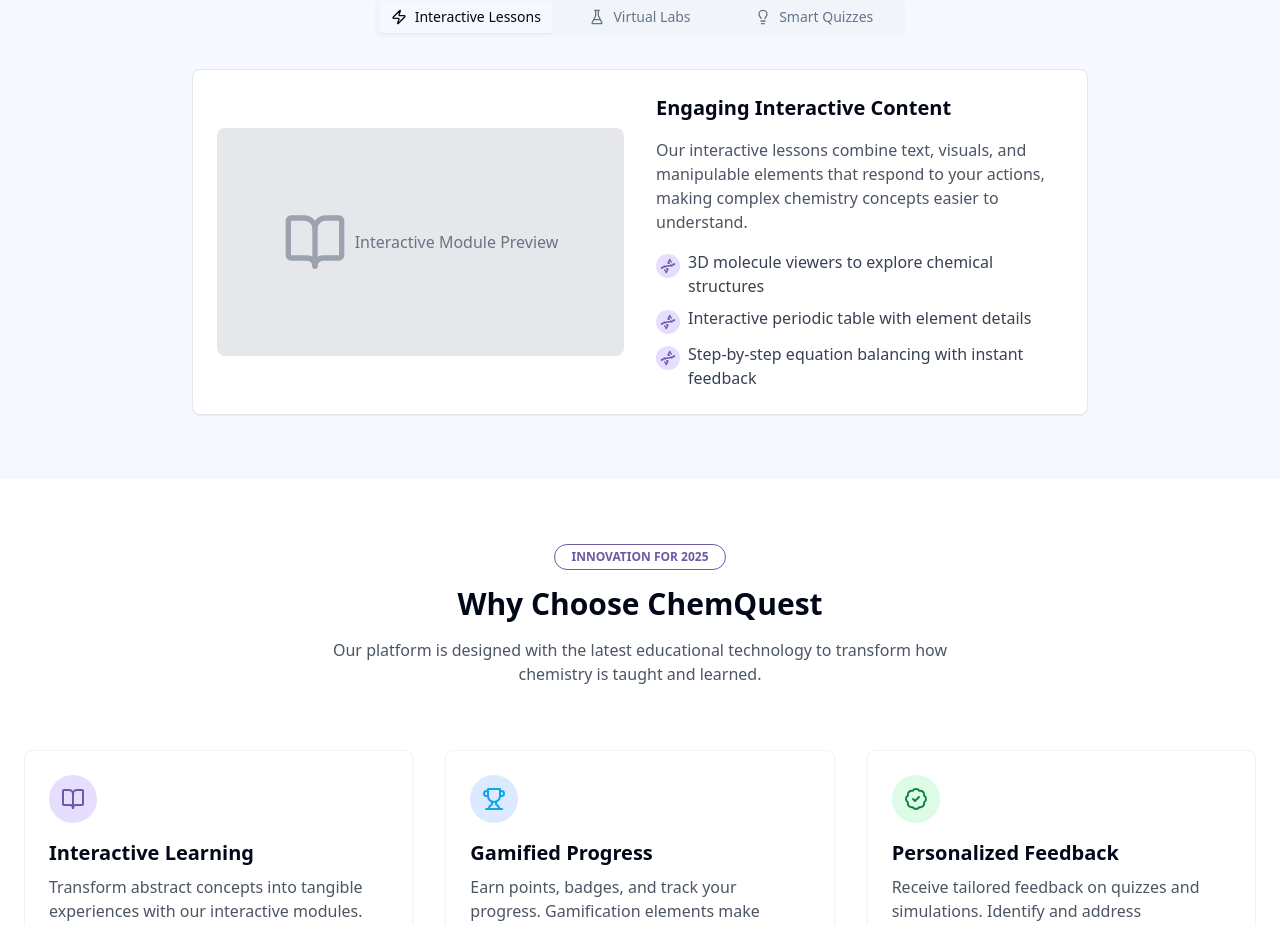
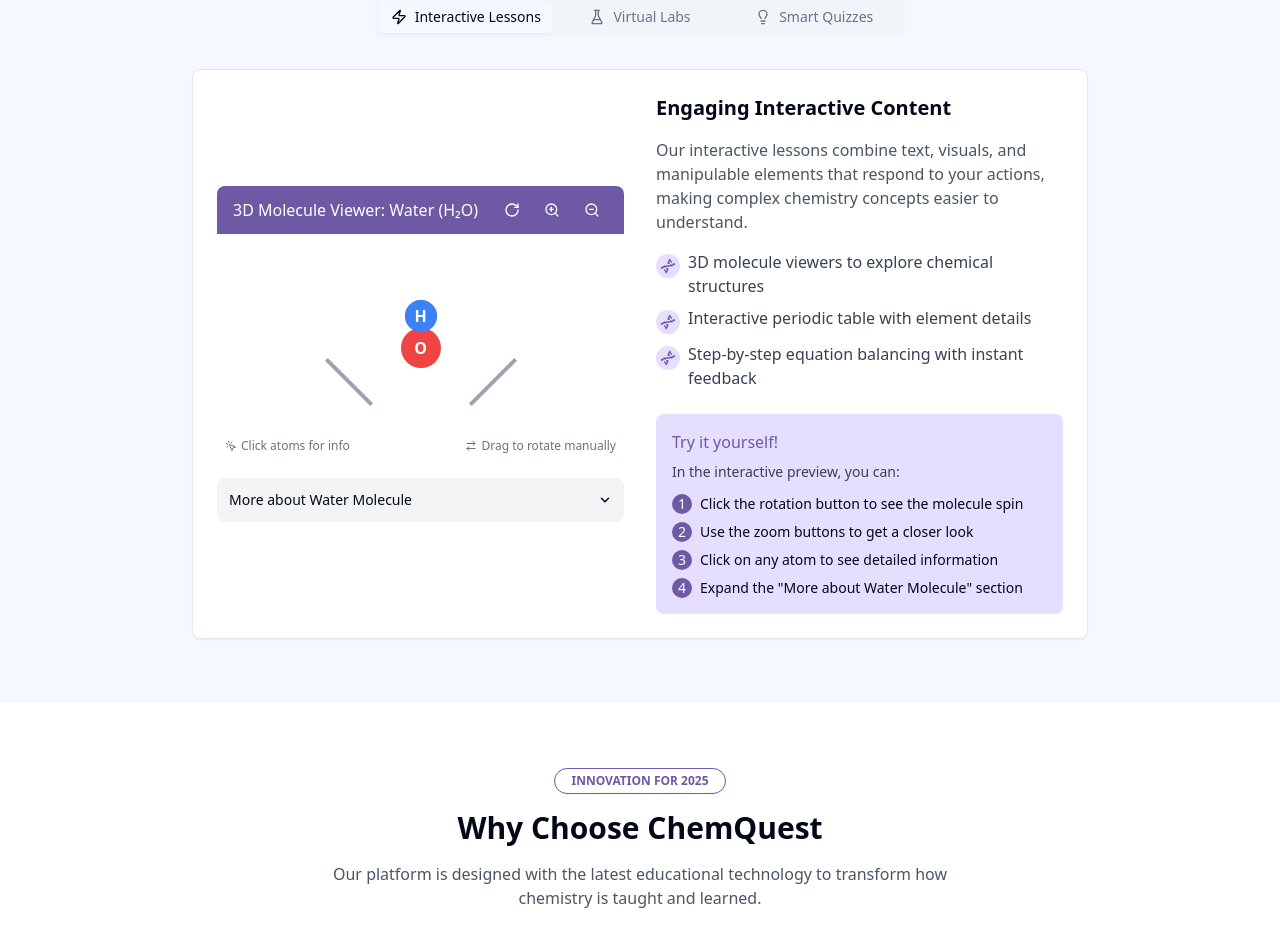
Before and after one commit to OnapuluAgu/chemquest-learn-explore-react, a React (Vite) app: page / in a window 1280 px wide. Shown: the part 1560-2485 px from the top of the page. Built offline with nearby package versions, Linux system fonts and the light colour scheme.

Commit message:
feat: Implement interactive module preview
Implement the interactive module preview section within the ModuleShowcase component, including design and content for interactive lessons.

```diff
--- a/src/components/ModuleShowcase.tsx
+++ b/src/components/ModuleShowcase.tsx
@@ -1,9 +1,46 @@
 
 import { Card, CardContent } from "@/components/ui/card";
 import { Tabs, TabsContent, TabsList, TabsTrigger } from "@/components/ui/tabs";
-import { BeakerIcon, BookOpenIcon, Dna, FlaskConical, Lightbulb, Zap } from "lucide-react";
+import {
+  BeakerIcon,
+  BookOpenIcon,
+  Dna,
+  FlaskConical,
+  Lightbulb,
+  Zap,
+  RotateCw,
+  ZoomIn,
+  ZoomOut,
+  MousePointerClick,
+  ArrowRightLeft
+} from "lucide-react";
+import { useState } from "react";
+import { Button } from "@/components/ui/button";
+import { cn } from "@/lib/utils";
+import { Collapsible, CollapsibleContent, CollapsibleTrigger } from "@/components/ui/collapsible";
 
 export const ModuleShowcase = () => {
+  const [rotating, setRotating] = useState(false);
+  const [zoom, setZoom] = useState(1);
+  const [activeElement, setActiveElement] = useState<string | null>(null);
+  const [isOpen, setIsOpen] = useState(false);
+
+  const handleZoomIn = () => {
+    setZoom(prev => Math.min(prev + 0.2, 2));
+  };
+
+  const handleZoomOut = () => {
+    setZoom(prev => Math.max(prev - 0.2, 0.6));
+  };
+
+  const toggleRotation = () => {
+    setRotating(!rotating);
+  };
+
+  const handleElementClick = (element: string) => {
+    setActiveElement(element === activeElement ? null : element);
+  };
+
   return (
     <section className="py-16">
       <div className="container mx-auto px-6">
@@ -38,11 +75,114 @@ export const ModuleShowcase = () => {
               <CardContent className="p-6">
                 <div className="flex flex-col md:flex-row gap-8 items-center">
                   <div className="md:w-1/2">
-                    <div className="bg-gray-200 rounded-lg aspect-video flex items-center justify-center">
-                      <BookOpenIcon className="h-16 w-16 text-gray-400" />
-                      <span className="ml-2 text-gray-500">Interactive Module Preview</span>
+                    <div className="bg-gray-100 rounded-lg overflow-hidden">
+                      <div className="bg-chemistry-purple text-white px-4 py-2 flex justify-between items-center">
+                        <span className="font-medium">3D Molecule Viewer: Water (H₂O)</span>
+                        <div className="flex space-x-2">
+                          <Button
+                            variant="ghost"
+                            size="sm"
+                            className="h-8 w-8 p-0 text-white"
+                            onClick={toggleRotation}
+                          >
+                            <RotateCw className={cn("h-4 w-4", rotating && "animate-spin")} />
+                          </Button>
+                          <Button
+                            variant="ghost"
+                            size="sm"
+                            className="h-8 w-8 p-0 text-white"
+                            onClick={handleZoomIn}
+                          >
+                            <ZoomIn className="h-4 w-4" />
+                          </Button>
+                          <Button
+                            variant="ghost"
+                            size="sm"
+                            className="h-8 w-8 p-0 text-white"
+                            onClick={handleZoomOut}
+                          >
+                            <ZoomOut className="h-4 w-4" />
+                          </Button>
+                        </div>
+                      </div>
+                      <div className="relative aspect-video p-4 flex items-center justify-center bg-white">
+                        <div className={cn(
+                          "relative transition-transform",
+                          rotating && "animate-spin-slow",
+                          `scale-${Math.round(zoom * 10) / 10}`.replace('.', '-')
+                        )}
+                        style={{ transform: `scale(${zoom})` }}
+                        >
+                          {/* Simple Water Molecule Visualization */}
+                          <div className="absolute w-10 h-10 bg-red-500 rounded-full top-0 left-1/2 transform -translate-x-1/2 -translate-y-1/2 z-10">
+                            <span className="absolute inset-0 flex items-center justify-center text-white font-bold cursor-pointer"
+                              onClick={() => handleElementClick('O')}
+                            >O</span>
+                          </div>
+                          <div className="absolute w-8 h-8 bg-blue-500 rounded-full bottom-4 left-0 transform -translate-x-1/2 z-10">
+                            <span className="absolute inset-0 flex items-center justify-center text-white font-bold cursor-pointer"
+                              onClick={() => handleElementClick('H1')}
+                            >H</span>
+                          </div>
+                          <div className="absolute w-8 h-8 bg-blue-500 rounded-full bottom-4 right-0 transform translate-x-1/2 z-10">
+                            <span className="absolute inset-0 flex items-center justify-center text-white font-bold cursor-pointer"
+                              onClick={() => handleElementClick('H2')}
+                            >H</span>
+                          </div>
+                          <div className="absolute w-16 h-1 bg-gray-400 rotate-[135deg] top-8 left-10"></div>
+                          <div className="absolute w-16 h-1 bg-gray-400 rotate-[45deg] top-8 right-10"></div>
+                        </div>
+
+                        <div className="absolute bottom-2 left-2 flex items-center space-x-1 text-xs text-gray-500">
+                          <MousePointerClick className="h-3 w-3" />
+                          <span>Click atoms for info</span>
+                        </div>
+
+                        <div className="absolute bottom-2 right-2 flex items-center space-x-1 text-xs text-gray-500">
+                          <ArrowRightLeft className="h-3 w-3" />
+                          <span>Drag to rotate manually</span>
+                        </div>
+                      </div>
+
+                      {activeElement && (
+                        <div className="p-3 bg-gray-50 border-t">
+                          {activeElement === 'O' && (
+                            <div className="text-sm">
+                              <span className="font-semibold">Oxygen (O)</span>
+                              <p>Atomic number: 8</p>
+                              <p>Oxygen forms covalent bonds with hydrogen atoms in water.</p>
+                            </div>
+                          )}
+                          {(activeElement === 'H1' || activeElement === 'H2') && (
+                            <div className="text-sm">
+                              <span className="font-semibold">Hydrogen (H)</span>
+                              <p>Atomic number: 1</p>
+                              <p>Water contains two hydrogen atoms bonded to oxygen at an angle of 104.5°.</p>
+                            </div>
+                          )}
+                        </div>
+                      )}
+                    </div>
+
+                    <div className="mt-4 bg-gray-100 p-3 rounded-lg">
+                      <Collapsible open={isOpen} onOpenChange={setIsOpen}>
+                        <CollapsibleTrigger className="flex w-full justify-between items-center text-sm font-medium">
+                          <span>More about Water Molecule</span>
+                          <div className={`transform transition-transform ${isOpen ? 'rotate-180' : ''}`}>
+                            <svg width="14" height="14" viewBox="0 0 14 14" fill="none" xmlns="http://www.w3.org/2000/svg">
+                              <path d="M3.5 5.25L7 8.75L10.5 5.25" stroke="currentColor" strokeWidth="1.5" strokeLinecap="round" strokeLinejoin="round"/>
+                            </svg>
+                          </div>
+                        </CollapsibleTrigger>
+                        <CollapsibleContent className="text-sm mt-2">
+                          <p>Water (H₂O) is a polar molecule with a bent shape due to the oxygen atom's two lone pairs of electrons.</p>
+                          <p className="mt-2">The bond angle is approximately 104.5°, slightly less than the tetrahedral angle (109.5°) due to electron repulsion.</p>
+                          <p className="mt-2">This molecular structure gives water its unique properties, including high surface tension and ability to dissolve many substances.</p>
+                        </CollapsibleContent>
+                      </Collapsible>
                     </div>
                   </div>
+
                   <div className="md:w-1/2">
                     <h3 className="text-xl font-semibold mb-4">Engaging Interactive Content</h3>
                     <p className="text-gray-600 mb-4">
@@ -69,6 +209,31 @@ export const ModuleShowcase = () => {
                         <span className="text-gray-700">Step-by-step equation balancing with instant feedback</span>
                       </li>
                     </ul>
+
+                    <div className="mt-6 p-4 bg-chemistry-soft-purple rounded-lg">
+                      <h4 className="font-medium text-chemistry-purple mb-2">Try it yourself!</h4>
+                      <p className="text-sm text-gray-700 mb-3">
+                        In the interactive preview, you can:
+                      </p>
+                      <ul className="text-sm space-y-2">
+                        <li className="flex items-center">
+                          <span className="bg-chemistry-purple text-white rounded-full w-5 h-5 inline-flex items-center justify-center mr-2">1</span>
+                          <span>Click the rotation button to see the molecule spin</span>
+                        </li>
+                        <li className="flex items-center">
+                          <span className="bg-chemistry-purple text-white rounded-full w-5 h-5 inline-flex items-center justify-center mr-2">2</span>
+                          <span>Use the zoom buttons to get a closer look</span>
+                        </li>
+                        <li className="flex items-center">
+                          <span className="bg-chemistry-purple text-white rounded-full w-5 h-5 inline-flex items-center justify-center mr-2">3</span>
+                          <span>Click on any atom to see detailed information</span>
+                        </li>
+                        <li className="flex items-center">
+                          <span className="bg-chemistry-purple text-white rounded-full w-5 h-5 inline-flex items-center justify-center mr-2">4</span>
+                          <span>Expand the "More about Water Molecule" section</span>
+                        </li>
+                      </ul>
+                    </div>
                   </div>
                 </div>
               </CardContent>
```
